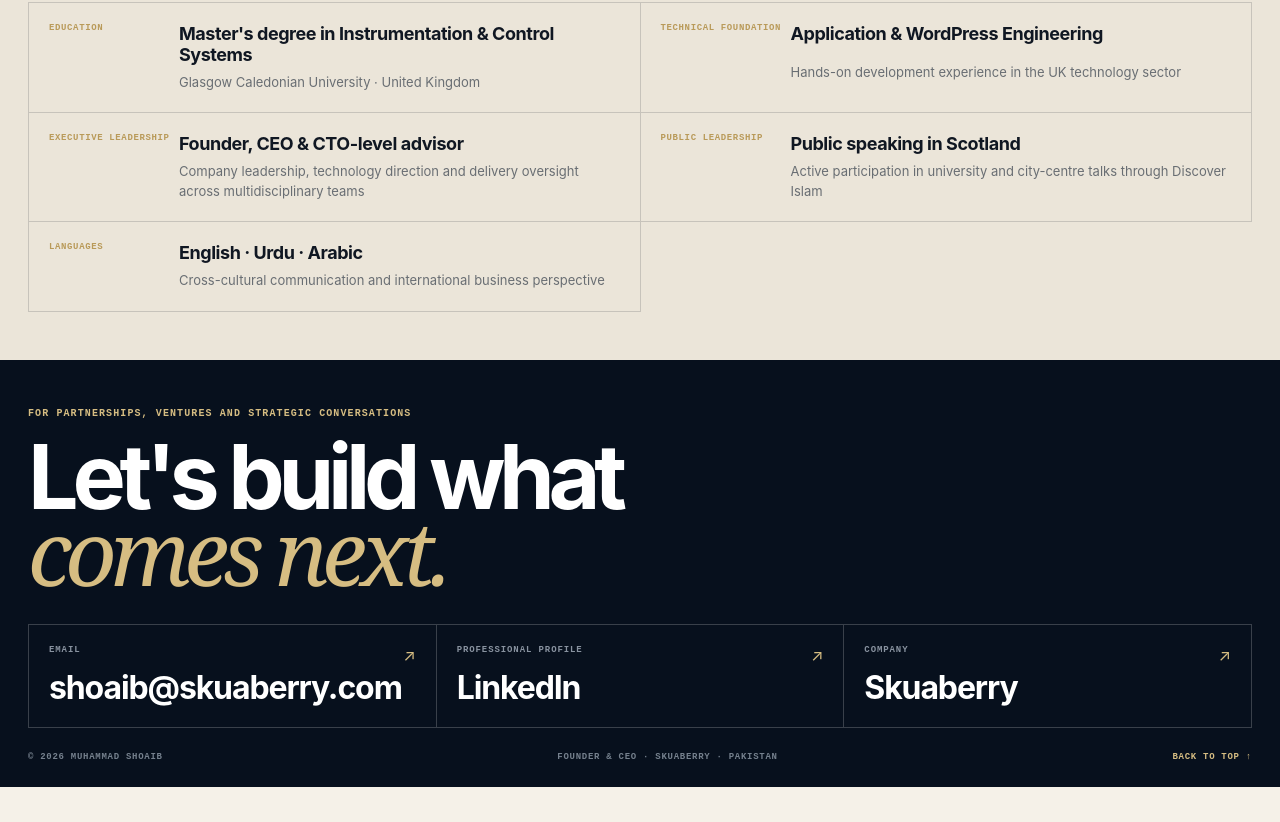
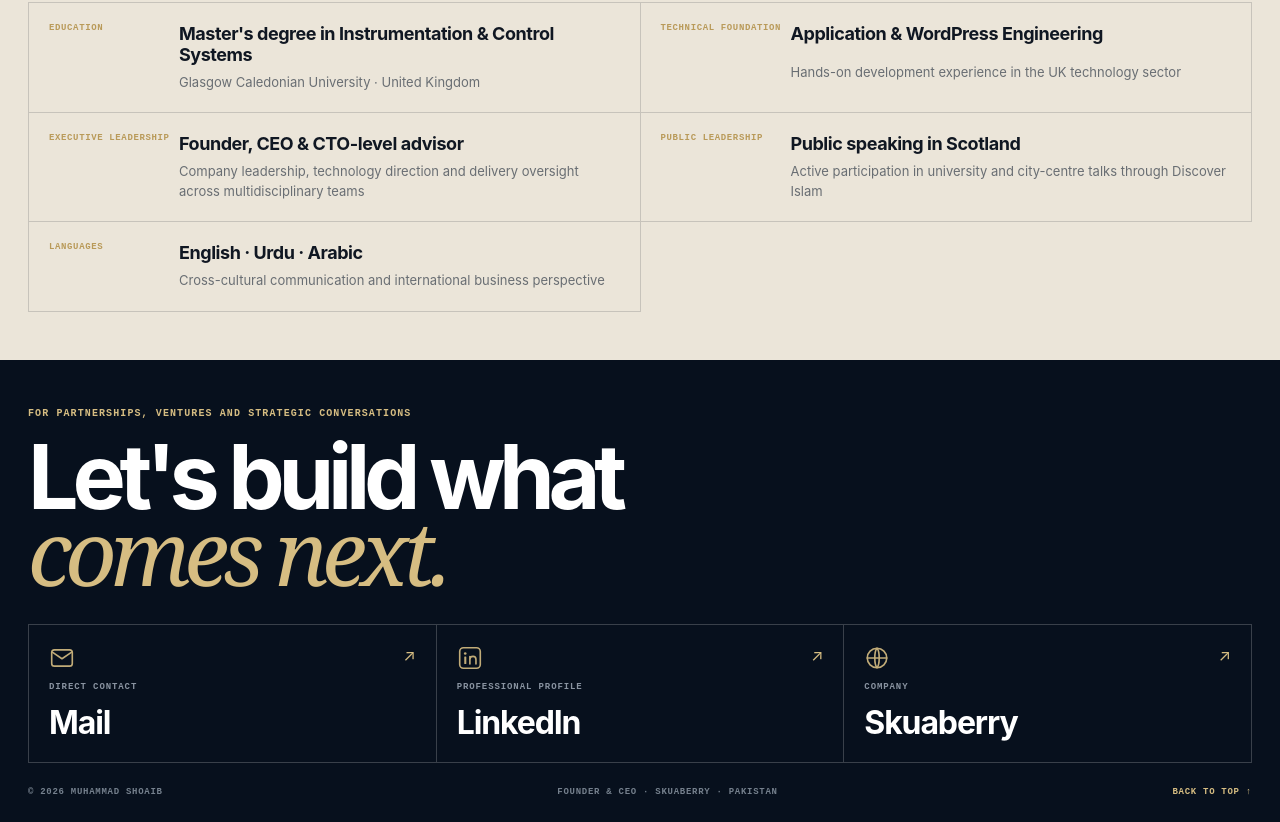
Before and after one commit to dawahsoftofficial/shoaib, a plain HTML site: page index.html in a window 1280 px wide. Shown: the part 4219-5041 px from the top of the page. Before the commit the page ends 5006 px from the top, so only its background shows below. Drawn offline with Linux system fonts and the light colour scheme.

Commit message:
Add icons to footer contact tiles, shorten email label
Co-Authored-By: Claude Opus 4.8 <noreply@anthropic.com>

```diff
--- a/index.html
+++ b/index.html
@@ -83,6 +83,13 @@ section{scroll-margin-top:76px}.nav.anchor-tabs{top:10px;gap:0;padding:5px;borde
 @media(max-width:900px){.company-disciplines article{grid-template-columns:1fr}.journey-list article{grid-template-columns:1fr}.journey-list article>div,.journey-period{grid-column:1}}
 @media(max-width:620px){.journey-list article{grid-template-columns:1fr}.journey-list article>div,.journey-period{grid-column:1}}
 .credential-grid>div:first-child{grid-template-columns:1fr}
+
+/* Footer contact tiles — leading icons */
+.footer-actions a{gap:11px;align-content:start}
+.footer-actions .f-icon{width:26px;height:26px;fill:none;stroke:var(--gold-2);stroke-width:1.5;stroke-linecap:round;stroke-linejoin:round;opacity:.9}
+.footer-actions .f-icon .solid{fill:var(--gold-2);stroke:none}
+.footer-actions a:hover .f-icon{opacity:1}
+@media(max-width:620px){.footer-actions .f-icon{width:22px;height:22px}}
 
 </style>
 
@@ -266,9 +273,9 @@ section{scroll-margin-top:76px}.nav.anchor-tabs{top:10px;gap:0;padding:5px;borde
         <span class="footer-label">For partnerships, ventures and strategic conversations</span>
         <h2>Let's build what<br><em>comes next.</em></h2>
         <div class="footer-actions three">
-          <a class="email" href="mailto:shoaib@skuaberry.com"><span>Email</span><strong>shoaib@skuaberry.com</strong><i>↗</i></a>
-          <a class="linkedin" href="https://pk.linkedin.com/in/shoaibacc" target="_blank" rel="noreferrer"><span>Professional profile</span><strong>LinkedIn</strong><i>↗</i></a>
-          <a href="https://skuaberry.com" target="_blank" rel="noreferrer"><span>Company</span><strong>Skuaberry</strong><i>↗</i></a>
+          <a class="email" href="mailto:shoaib@skuaberry.com"><svg class="f-icon" viewBox="0 0 24 24" aria-hidden="true"><rect x="2.5" y="4.5" width="19" height="15" rx="2.5"/><path d="M3.4 6.8l8.6 5.9 8.6-5.9"/></svg><span>Direct contact</span><strong>Mail</strong><i>↗</i></a>
+          <a class="linkedin" href="https://pk.linkedin.com/in/shoaibacc" target="_blank" rel="noreferrer"><svg class="f-icon" viewBox="0 0 24 24" aria-hidden="true"><rect x="2.5" y="2.5" width="19" height="19" rx="3.5"/><circle class="solid" cx="7.6" cy="7.9" r="1.2"/><rect class="solid" x="6.7" y="10.6" width="1.9" height="6.9" rx=".5"/><path d="M11.9 17.5v-6.9M11.9 13.4c0-1.7 1.3-2.9 2.9-2.9s2.7 1.1 2.7 2.9v4.1"/></svg><span>Professional profile</span><strong>LinkedIn</strong><i>↗</i></a>
+          <a href="https://skuaberry.com" target="_blank" rel="noreferrer"><svg class="f-icon" viewBox="0 0 24 24" aria-hidden="true"><circle cx="12" cy="12" r="9"/><path d="M3 12h18M12 3c2.7 2.9 2.7 15.1 0 18M12 3c-2.7 2.9-2.7 15.1 0 18"/></svg><span>Company</span><strong>Skuaberry</strong><i>↗</i></a>
         </div>
         <div class="footer-bottom"><span>© 2026 Muhammad Shoaib</span><span>Founder & CEO · Skuaberry · Pakistan</span><a href="#top">Back to top ↑</a></div>
       </div>
```
